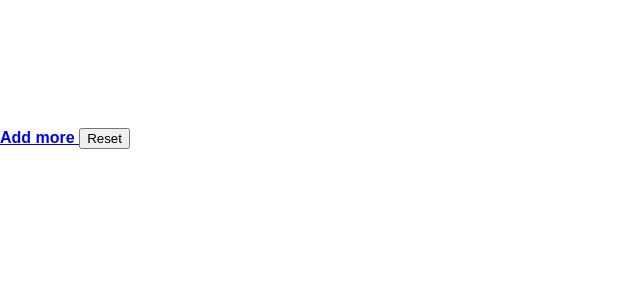
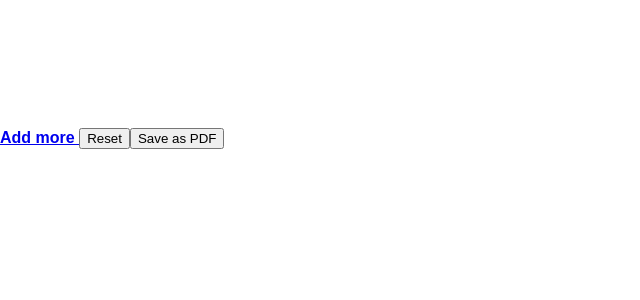
Before and after one commit to sfluor/ezscan, a React app: page /pages in a window 1280 px wide. Shown: the top 300 px of the page, without its empty margins (0-640 px from the left). Built offline with nearby package versions, Linux system fonts and the light colour scheme.

Commit message:
feat: add save to PDF option

```diff
--- a/package.json
+++ b/package.json
@@ -37,6 +37,7 @@
     "jest": "^27.4.3",
     "jest-resolve": "^27.4.2",
     "jest-watch-typeahead": "^1.0.0",
+    "jspdf": "^2.5.1",
     "mini-css-extract-plugin": "^2.4.5",
     "postcss": "^8.4.4",
     "postcss-flexbugs-fixes": "^5.0.2",
--- a/src/ImagesList.tsx
+++ b/src/ImagesList.tsx
@@ -1,4 +1,5 @@
 import React from 'react';
+import { jsPDF } from 'jspdf';
 import { Link } from 'react-router-dom';
 import {
   DragDropContext,
@@ -95,6 +96,25 @@ function ImagesList({
     setImages(newImages);
   };
 
+  const onSave = () => {
+    // eslint-disable-next-line new-cap
+    const doc = new jsPDF();
+    const padding = 10;
+    // TODO: properly pick maxdimension
+    images.forEach((image) => {
+      doc.addImage(
+        image.element,
+        'jpeg',
+        padding,
+        padding,
+        doc.internal.pageSize.getWidth() - 2 * padding,
+        doc.internal.pageSize.getHeight() - 2 * padding
+      );
+      doc.addPage();
+    });
+    doc.save('capture.pdf');
+  };
+
   return (
     <div>
       <DragDropContext onDragEnd={onDragEnd}>
@@ -127,6 +147,9 @@ function ImagesList({
       <button type="button" onClick={onReset}>
         Reset
       </button>
+      <button type="button" onClick={onSave}>
+        Save as PDF
+      </button>
     </div>
   );
 }
```
Also changed, not shown: 2 other files (tests, documents, lock files or other folders).
